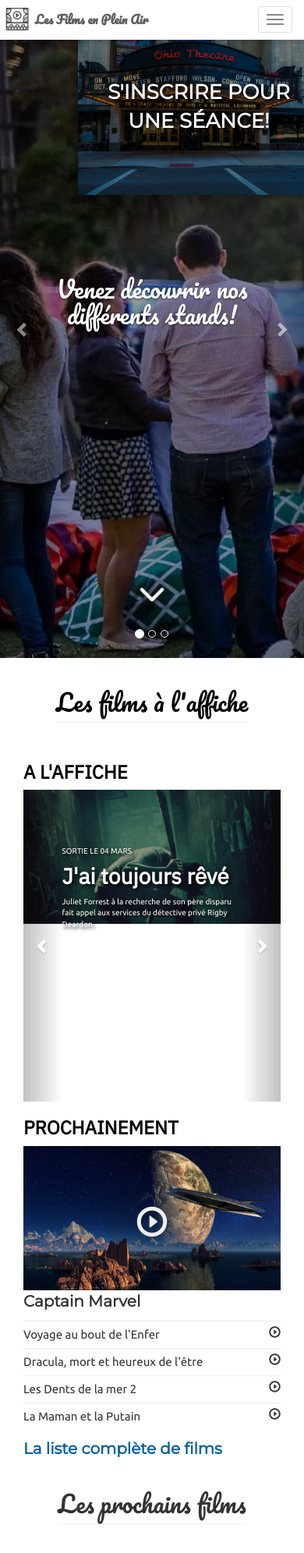
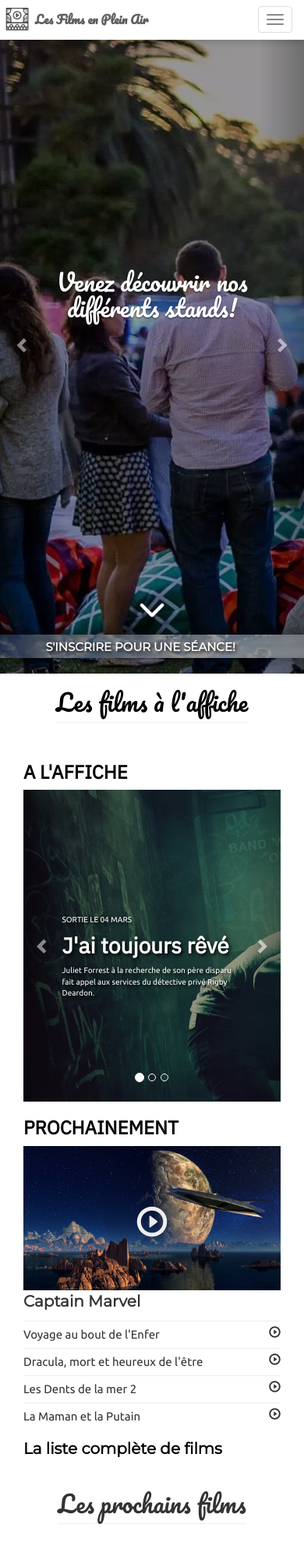
Before and after one commit to ElliotDeganai/festival, a PHP site: page /index.php in a window 390 px wide. Shown: the top 1992 px of the page at 78% size. Run offline with PHP 8.4, Linux system fonts and the light colour scheme; some libraries are stand-ins or nearby versions.

Commit message:
responsive

```diff
--- a/assets/css/style-cinema.css
+++ b/assets/css/style-cinema.css
@@ -38,14 +38,7 @@ div.col-md-2
 
 
 
-@media all and (min-width: 768px) and (max-width: 1023px)
-{
-	.col-centered
-	{
-		float: none !important;
-		margin: 0 auto !important;
-	}
-}
+
 
 /* div.articles
 {
@@ -145,6 +138,14 @@ footer
 	justify-content: space-around;
 	Background-Color: #000;
 	border-top: 1px solid #eeeeee;
+}
+
+@media (max-width: 769px)
+{
+#nav-footer
+{
+	padding-bottom: 40px !important;
+}
 }
 
 #network
@@ -506,7 +507,7 @@ a.navbar-brand{
 
 	content: ' ';
 	position: relative;
-	top: 30%;
+	top: 35%;
 	left: 0;
 	right: 0;
 	bottom: 0;
@@ -660,14 +655,12 @@ height: 100%;
 }
 
 .carousel-inner>.item>a>img, .carousel-inner>.item>img{
-max-width: none!important;
-object-fit: cover;
+background-size: cover;
 }
 
-#carousel-small .carousel-inner>.item>a>img, #carousel-small .carousel-inner>.item>img{
-max-width: 100% !important;
-height: 100% !important;
-object-fit: cover;
+#carousel-small .carousel-inner>.item, #carousel-small .carousel-inner>.item{
+
+background-size: cover;
 }
 
 @media (min-width: 960px){
@@ -825,11 +818,60 @@ li, ol, ul {
 
 .col-centered img
 {
-	max-width: 150px !important;
+	width: 150px !important;
+	height: 200px !important;
+	object-fit: cover;
+}
+
+
+@media (min-width: 1200px)
+{
+.col-centered img
+{
+	width: 150px !important;
+	height: 200px !important;
+	object-fit: cover;
+}
+
+}
+
+@media (min-width: 992px) and (max-width: 1199px)
+{
+.col-centered img
+{
+	width: 150px !important;
+	height: 200px !important;
+	object-fit: cover;
+}
+
+}
+
+@media (min-width: 768px) and (max-width: 991px)
+{
+.col-centered img
+{
+
+	width: 150px !important;
 	height: 200px !important;
 	object-fit: cover;
 
 }
+
+}
+
+@media (max-width: 766px)
+{
+.col-centered img
+{
+
+	width: 250px !important;
+	height: 200px !important;
+	object-fit: cover;
+
+}
+
+}
+
 
 .col-centered>a {
     color: #333;
@@ -875,26 +917,121 @@ li, ol, ul {
 	object-fit: cover;
 }
 
+
+
+
+
+@media (min-width: 1200px)
+{
 .col-md-8 .col-md-3
 {
     position: relative;
     min-height: 1px;
     padding-right: 15px !important;
-    padding-left: 0 !important;
+    padding-left: 15px !important;
 }
 
+}
+
+@media (min-width: 992px) and (max-width: 1199px)
+{
+.col-md-8 .col-md-3
+{
+	position: relative;
+    min-height: 1px;
+    padding-right: 15px !important;
+    padding-left: 15px !important;
+}
+
+}
+
+@media (min-width: 768px) and (max-width: 991px)
+{
+.col-md-8 .col-md-3
+{
+
+    position: relative;
+    min-height: 1px;
+    padding-right: 15px !important;
+    padding-left: 15px !important;
+
+}
+
+}
+
+@media (max-width: 766px)
+{
+.col-md-8 .col-md-3
+{
+
+    position: relative;
+    min-height: 1px;
+    padding-right: 15px !important;
+    padding-left: 15px !important;
+	margin-top: 15px !important;
+	text-align: center;
+
+}
+
+}
+
+@media (min-width: 1200px)
+{
 .col-md-4 .col-md-12
 {
     position: relative;
     min-height: 1px;
     padding-right: 15px !important;
-    padding-left: 0 !important;
+    padding-left: 15px !important;
+}
+
+}
+
+@media (min-width: 992px) and (max-width: 1199px)
+{
+.col-md-4 .col-md-12
+{
+	position: relative;
+    min-height: 1px;
+    padding-right: 15px !important;
+    padding-left: 15px !important;
+}
+
+}
+
+@media (min-width: 768px) and (max-width: 991px)
+{
+.col-md-4 .col-md-12
+{
+    position: relative;
+    min-height: 1px;
+    width: 100%;
+    padding-right: 15px !important;
+    padding-left: 15px !important;
+}
+
+}
+
+@media (max-width: 766px)
+{
+.col-md-4 .col-md-12
+{
+
+    position: relative;
+    min-height: 1px;
+    padding-right: 15px !important;
+    padding-left: 15px !important;
+	text-align: center;
+	margin-top: 15px !important;
+}
+
 }
 
 .meta-title
 {
     display: block;
     font-weight: 700;
+	color: #000000;
 }
 
 .title-section
@@ -934,7 +1071,7 @@ font-weight: bold !important;
 .list-complete
 {
 	font-weight: bold;
-	color: #005ea8;
+	color: #000000;
 	font-size: 2rem;
 }
 
@@ -951,17 +1088,16 @@ a:focus, a:hover {
 
 }
 
+
+
+
+@media (min-width: 1200px)
+{
+
 .news-first img
 {
 	width: 500px !important;
 	height: 300px !important;
-	object-fit: cover;
-}
-
-.news img
-{
-	width: 300px !important;
-	height:200px !important;
 	object-fit: cover;
 }
 
@@ -971,12 +1107,85 @@ a:focus, a:hover {
 	font-size: 2.5em;
 	font-family: 'IBM Plex Sans', sans-serif;
 	font-weight: bold;
+	color: #000000;
 }
 
+}
+
+@media (min-width: 992px) and (max-width: 1199px)
+{
+
+.news-first img
+{
+	width: 500px !important;
+	height: 300px !important;
+	object-fit: cover;
+}
+
+.news-title-first
+{
+	text-align: left;
+	font-size: 2em;
+	font-family: 'IBM Plex Sans', sans-serif;
+	font-weight: bold;
+	color: #000000;
+}
+
+}
+
+@media (min-width: 768px) and (max-width: 991px)
+{
+
+.news-first img
+{
+	width: 300px !important;
+	height: 250px !important;
+	object-fit: cover;
+}
+
+.news-title-first
+{
+	text-align: left;
+	font-size: 1.4em;
+	font-family: 'IBM Plex Sans', sans-serif;
+	font-weight: bold;
+	color: #000000;
+}
+
+}
+
+@media (max-width: 766px)
+{
+
+.news-first img
+{
+	width: 300px !important;
+	height: 200px !important;
+	object-fit: cover;
+}
+
+.news-title-first
+{
+	text-align: left;
+	font-size: 1.2em;
+	font-family: 'IBM Plex Sans', sans-serif;
+	font-weight: bold;
+	color: #000000;
+}
+
+}
+
+.news img
+{
+	width: 300px !important;
+	height:200px !important;
+	object-fit: cover;
+}
 .news-title
 {
 	text-align: left;
 	font-weight: bold;
+	color: #000000;
 
 }
 
@@ -1013,7 +1222,9 @@ a:focus, a:hover {
     position: relative;
 }
 
-div.sticky {
+
+@media (min-width: 992px){
+div.sticky-top {
 
   position: fixed;
   z-index: 50;
@@ -1035,7 +1245,7 @@ div.sticky {
 
 }
 
-.sticky:before
+.sticky-top:before
 {
 	content: ' ';
 	position: absolute;
@@ -1047,11 +1257,114 @@ div.sticky {
 	z-index: 60;
 }
 
-.sticky-inscription
+
+.sticky-inscription-top
 {
 	position: absolute;
 	z-index: 70;
-	top: 50px;
+	top: 35%;
+	left: 5%;
+}
+}
+
+@media (max-width: 768px){
+div.sticky-bottom {
+
+  position: fixed;
+  z-index: 50;
+  bottom: 0;
+  right: 0;
+  color: #fff;
+  padding: 15px;
+  height: 20px;
+  width: 100%;
+	text-transform: uppercase;
+	font-weight: bold;
+	font-size: 1.5rem !important;
+	box-shadow: 0 0 20px 2px rgba(0,0,0,0.5);
+	text-shadow: 2px 2px 4px #000000;
+    background-image: url(/assets/img/plein-air6.jpg);
+    background-repeat: no-repeat;
+	background-size: cover;
+		text-align: center;
+
+}
+
+.sticky-bottom:before
+{
+	content: ' ';
+	position: absolute;
+	top: 0;
+	left: 0;
+	right: 0;
+	bottom: 0;
+	background-color: rgba(0, 0, 0, 0.4);
+	z-index: 60;
+}
+
+
+.sticky-inscription-bottom
+{
+	position: absolute;
+	z-index: 70;
+	top: 15%;
+	left: 35%;
+	text-align: center;
+}
+}
+
+@media (max-width: 450px){
+div.sticky-bottom {
+
+  position: fixed;
+  z-index: 50;
+  bottom: 0;
+  right: 0;
+  color: #fff;
+  padding: 15px;
+  height: 20px;
+  width: 100%;
+	text-transform: uppercase;
+	font-weight: bold;
+	font-size: 1.5rem !important;
+	box-shadow: 0 0 20px 2px rgba(0,0,0,0.5);
+	text-shadow: 2px 2px 4px #000000;
+    background-image: url(/assets/img/plein-air6.jpg);
+    background-repeat: no-repeat;
+	background-size: cover;
+		text-align: center;
+
+}
+
+.sticky-bottom:before
+{
+	content: ' ';
+	position: absolute;
+	top: 0;
+	left: 0;
+	right: 0;
+	bottom: 0;
+	background-color: rgba(0, 0, 0, 0.4);
+	z-index: 60;
+}
+
+
+.sticky-inscription-bottom
+{
+	position: absolute;
+	z-index: 70;
+	top: 15%;
+	left: 15%;
+	text-align: center;
+}
+}
+
+@media (min-width: 769px){
+div.sticky-bottom {
+
+	display: none;
+
+}
 }
 
 p.text-justify
--- a/include/footer.php
+++ b/include/footer.php
@@ -34,6 +34,9 @@
 	</div>
 </section>
 </section>
+
+
+
 <footer class="footer">
 <div id="network" class="col-md-12 col-sm-12 col-xs-12">
 	<div class="text-center">
@@ -51,6 +54,9 @@
 	<strong><a href="propos.php" class="text-size" style="color:#fff;"> À propos de </a></strong>
 	<strong><a href="cgu.php" class="text-size" style="color:#fff;"> Conditions générales d'utilisation </a></strong>
 </div>
+
+<a href="inscription.php"><div class="sticky-bottom text-center"><div class="sticky-inscription-bottom">S'inscrire pour une séance!</div></div>
+
 </footer>
 <script src="/assets/js/jquery.js"></script>
 <script src="/assets/js/bootstrap.js"></script>
--- a/include/header.php
+++ b/include/header.php
@@ -40,7 +40,7 @@
 
 
 <header>
-<a href="inscription.php"><div class="sticky text-center"><div class="sticky-inscription">S'inscrire pour une séance!</div></div>
+<a href="inscription.php"><div class="sticky-top text-center"><div class="sticky-inscription-top">S'inscrire pour une séance!</div></div>
 
 </a>
 	<div id="carousel-example-generic" class="carousel slide slider" data-ride="carousel">
@@ -52,20 +52,20 @@
 		</ol>
 		<!-- Wrapper for slides -->
 		<div class="carousel-inner" role="listbox">
-			<div class="item active">
-				<img class="img-responsive img-fit" src="/assets/img/plein-air2.jpg" alt="cinema-stand1">
+			<div class="item active" style="background-image:url(/assets/img/plein-air2.jpg); height:100%">
+
 				<div class="carousel-caption">
 					<h4>Venez découvrir nos différents stands!</h4>
 				</div>
 			</div>
-			<div class="item">
-				<img class="img-responsive img-fit" src="/assets/img/plein-air3.jpg" alt="cinema-stand2">
+			<div class="item" style="background-image:url(/assets/img/plein-air3.jpg); height:100%">
+
 				<div class="carousel-caption">
 					<h4>Profitez de nos séances toute la journée!</h4>
 				</div>
 			</div>
-			<div class="item">
-				<img class="img-responsive img-fit" src="/assets/img/plein-air4.jpg" alt="cinema-stand3">
+			<div class="item" style="background-image:url(/assets/img/plein-air4.jpg); height:100%">
+
 				<div class="carousel-caption">
 					<h4>Des moments de partage et convivialité inégalés!</h4>
 				</div>
--- a/index.php
+++ b/index.php
@@ -20,8 +20,8 @@
 
   <!-- Wrapper for slides -->
   <div class="carousel-inner">
-    <div class="item active">
-      <img class="img-responsive img-fit" src="/assets/img/film11.jpg" alt="cinema-stand1">
+    <div class="item active" style="background-image:url(/assets/img/film11.jpg); height:100%">
+
 								<div class="carousel-caption carousel-small">
 								<div class="date">SORTIE LE 04 Mars</div>
 									<h5>J'ai toujours rêvé</h5>
@@ -29,8 +29,7 @@
 								</div>
     </div>
 
-    <div class="item">
-      <img class="img-responsive img-fit" src="/assets/img/film8.jpg" alt="cinema-stand2">
+    <div class="item" style="background-image:url(/assets/img/film8.jpg); height:100%">
 	  								<div class="carousel-caption carousel-small">
 								<div class="date">SORTIE LE 05 Mars</div>
 									<h5>Les Cadavres sans costard</h5>
@@ -38,8 +37,7 @@
 								</div>
     </div>
 
-    <div class="item">
-      <img class="img-responsive img-fit" src="/assets/img/film9.jpg" alt="cinema-stand3">
+    <div class="item" style="background-image:url(/assets/img/film9.jpg); height:100%">
 	  								<div class="carousel-caption carousel-small">
 								<div class="date">SORTIE LE 06 Mars</div>
 									<h5>J'ai rencontré le Diable</h5>
@@ -60,7 +58,7 @@
 </div>
 	</div>
 
-				<div class="col-md-4">
+				<div class="col-md-4 col-sm-12 col-xs-12">
 				<div class="title-section"><h3 class="title-section">Prochainement</h3></div>
 
 				<ul class="list-entity">
@@ -124,23 +122,23 @@
 				<div  class="container">
 					<div class="text-center"><h2 class="page-header">Les prochains films</h2></div>
 
-					<div class="col-md-8">
+					<div class="col-md-8 col-sm-12 col-xs-12">
 					<div class="title-section"><h3 class="title-section">A ne pas manquer</h3></div>
-					<div class="col-md-3 col-sm-6 col-xs-12 article col-centered">
+					<div class="col-md-3 col-sm-3 col-xs-12 article col-centered">
 						<a href="/page_film.php" class=""><img class="" src="/assets/img/film2.jpg" alt="poster3"></a>
 						<a class="meta-title" href="#">Le sens des sentiments</a>
 						<div class="author">
 							Dimitri Beg
 						</div>
 					</div>
-					<div class="col-md-3 col-sm-6 col-xs-12 article col-centered">
+					<div class="col-md-3 col-sm-3 col-xs-12 article col-centered">
 						<a href="/page_film.php" class=""><img class="" src="/assets/img/film1.jpg" alt="poster4"></a>
 						<a  class="meta-title"href="#">L'homme idéal</a>
 						<div class="author">
 							Stéphane Edouard
 						</div>
 					</div>
-					<div class="col-md-3 col-sm-6 col-xs-12 article col-centered">
+					<div class="col-md-3 col-sm-3 col-xs-12 article col-centered">
 						<a href="/page_film.php" class=""><img class="" src="/assets/img/film4.jpg" alt="poster5"></a>
 						<a class="meta-title" href="#">Le deuxième sexe</a>
 						<div class="author">
@@ -148,7 +146,7 @@
 						</div>
 					</div>
 
-					<div class="col-md-3 col-sm-6 col-xs-12 article col-centered">
+					<div class="col-md-3 col-sm-3 col-xs-12 article col-centered">
 						<a href="/page_film.php" class=""><img class="" src="/assets/img/film3.jpg" alt="poster5"></a>
 						<a class="meta-title" href="#">Le capital</a>
 						<div class="author">
@@ -184,26 +182,26 @@
 
 					<div class="col-md-8">
 									<div class="title-section"><h3 class="title-section">Le top des auteurs</h3></div>
-					<div class="col-md-3 col-sm-6 col-xs-12 article col-centered">
+					<div class="col-md-3 col-sm-3 col-xs-12 article col-centered">
 						<a data-toggle="modal" href="/page_auteur.php" data-target="#infos" class=""><img class="" src="/assets/img/author2.jpg" alt="author1"></a>
 						<div class="author">
 							Dimitri Beg
 						</div>
 					</div>
-					<div class="col-md-3 col-sm-6 col-xs-12 article col-centered">
+					<div class="col-md-3 col-sm-3 col-xs-12 article col-centered">
 						<a data-toggle="modal" href="/page_auteur.php" data-target="#infos" class=""><img class="" src="/assets/img/author1.jpg" alt="author2"></a>
 						<div class="author">
 							Lily Daft
 						</div>
 					</div>
-					<div class="col-md-3 col-sm-6 col-xs-12 article col-centered">
+					<div class="col-md-3 col-sm-3 col-xs-12 article col-centered">
 						<a data-toggle="modal" href="/page_auteur.php" data-target="#infos" class=""><img class="" src="/assets/img/author4.jpg" alt="author3"></a>
 						<div class="author">
 							Nicole Poirier
 						</div>
 					</div>
 
-					<div class="col-md-3 col-sm-6 col-xs-12 article col-centered">
+					<div class="col-md-3 col-sm-3 col-xs-12 article col-centered">
 						<a data-toggle="modal" href="/page_auteur.php" data-target="#infos" class=""><img class="" src="/assets/img/author5.jpg" alt="author3"></a>
 						<div class="author">
 							Vincent Pouillon
```
Also changed, not shown: other parts of assets/css/style-cinema.css (+20 -20 lines), page_film.php (+6 -4 lines), assets/img/plein-air5.jpg (added), assets/img/plein-air6.jpg (added).
